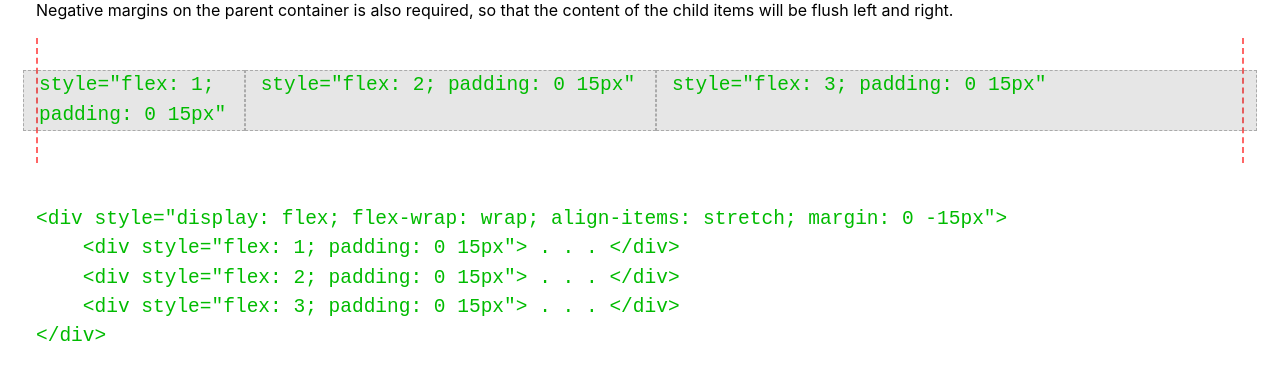
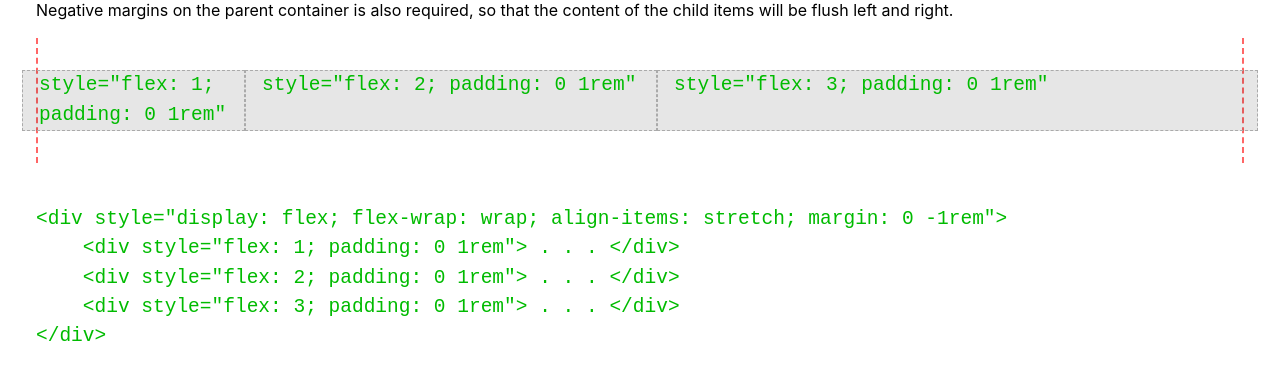
Before and after one commit to SimonPadbury/Inline-Flexbox-Layout-System, a plain HTML site: page index.html in a window 1280 px wide. Shown: the part 1607-1987 px from the top of the page. Drawn offline with Linux system fonts and the light colour scheme.

Commit message:
Update index.html

```diff
--- a/index.html
+++ b/index.html
@@ -130,19 +130,19 @@
 
         <section style="border-right: 2px dashed #f66; border-left: 2px dashed #f66; padding: 2rem 0">
 
-        <div style="display: flex; flex-wrap: wrap; align-items: stretch; margin: 0 -15px">
-            <div style="flex: 1; padding: 0 15px"><code>style="flex: 1; padding: 0 15px"</code></div>
-            <div style="flex: 2; padding: 0 15px"><code>style="flex: 2; padding: 0 15px"</code></div>
-            <div style="flex: 3; padding: 0 15px"><code>style="flex: 3; padding: 0 15px"</code></div>
+        <div style="display: flex; flex-wrap: wrap; align-items: stretch; margin: 0 -1rem">
+            <div style="flex: 1; padding: 0 1rem"><code>style="flex: 1; padding: 0 1rem"</code></div>
+            <div style="flex: 2; padding: 0 1rem"><code>style="flex: 2; padding: 0 1rem"</code></div>
+            <div style="flex: 3; padding: 0 1rem"><code>style="flex: 3; padding: 0 1rem"</code></div>
         </div>
 
         </section>
 
         <pre><code>
-&lt;div style="display: flex; flex-wrap: wrap; align-items: stretch; margin: 0 -15px">
-    &lt;div style="flex: 1; padding: 0 15px"&gt; . . . &lt;/div&gt;
-    &lt;div style="flex: 2; padding: 0 15px"&gt; . . . &lt;/div&gt;
-    &lt;div style="flex: 3; padding: 0 15px"&gt; . . . &lt;/div&gt;
+&lt;div style="display: flex; flex-wrap: wrap; align-items: stretch; margin: 0 -1rem">
+    &lt;div style="flex: 1; padding: 0 1rem"&gt; . . . &lt;/div&gt;
+    &lt;div style="flex: 2; padding: 0 1rem"&gt; . . . &lt;/div&gt;
+    &lt;div style="flex: 3; padding: 0 1rem"&gt; . . . &lt;/div&gt;
 &lt;/div>
         </code></pre>
 
```
